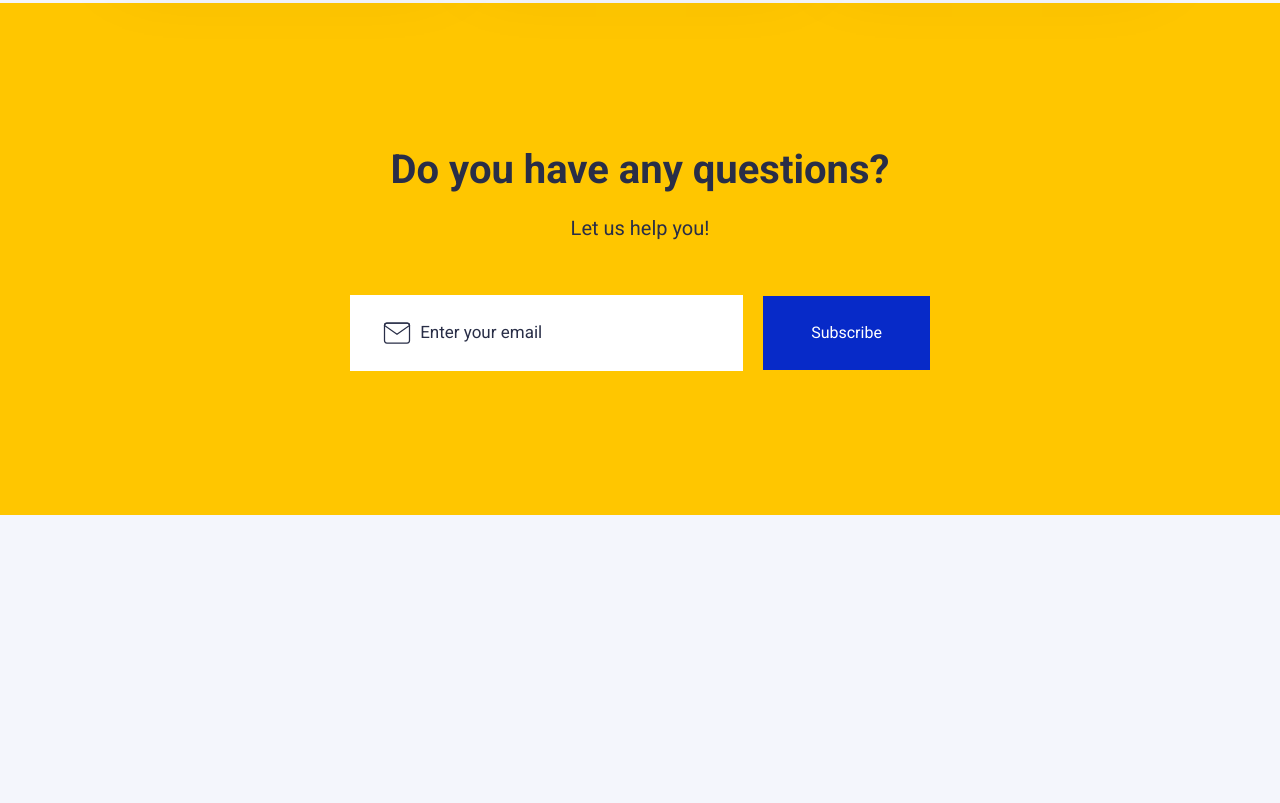
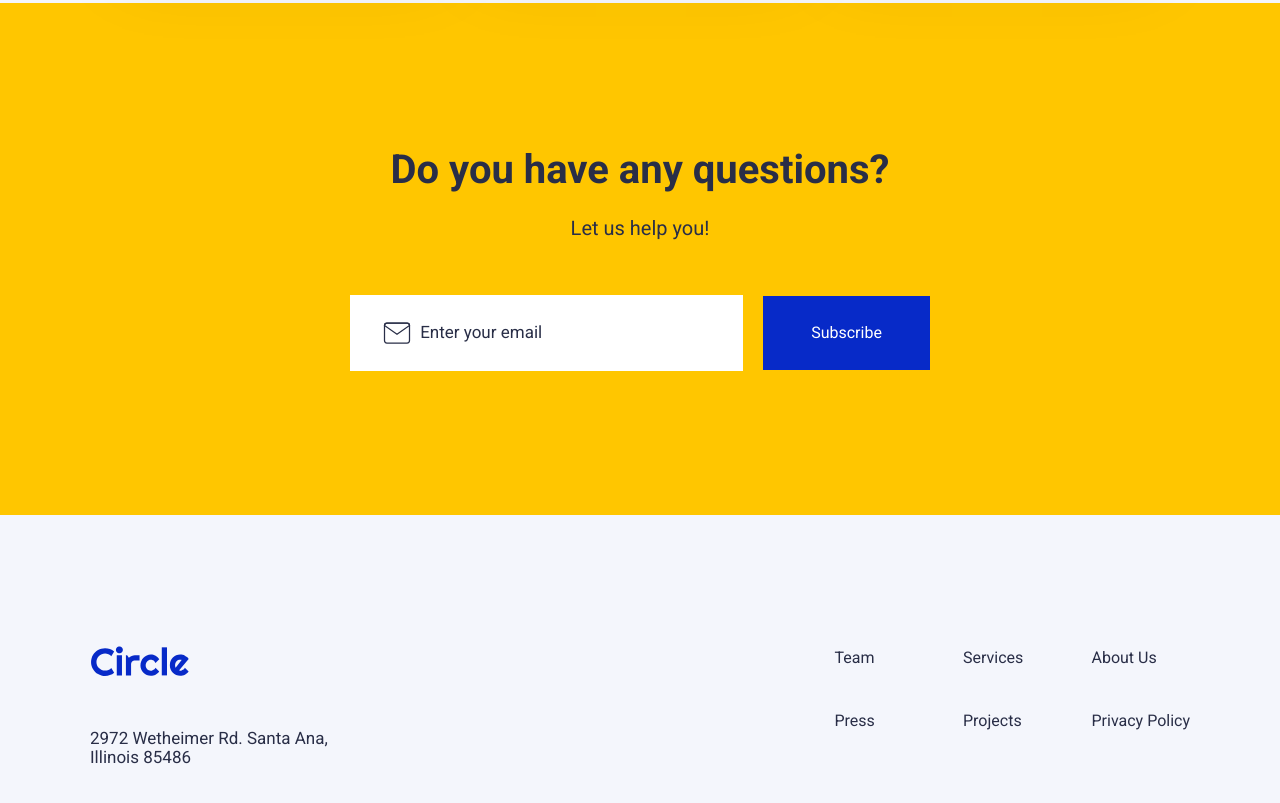
Before and after one commit to evagapi/ironhack-mid-term-project-group-6, a website: page index.html in a window 1280 px wide. Shown: the part 3085-3888 px from the top of the page. Before the commit the page ends 3680 px from the top, so only its background shows below. Drawn offline with Linux system fonts and the light colour scheme.

Commit message:
feat: add footer (#30)

```diff
--- /dev/null
+++ b/css/footer.css
@@ -0,0 +1,29 @@
+.footer {
+  display: flex;
+  justify-content: space-between;
+  align-items: center;
+  margin: 30px auto;
+  max-width: 1100px;
+}
+
+.logo-footer {
+  width: 100px;
+  margin-bottom: 30px;
+  margin-top: 50px;
+}
+
+.footer-2 {
+  display: grid;
+  grid-template-columns: 1fr 1fr 1fr;
+  grid-row: auto;
+  column-gap: 30px;
+  row-gap: 45px;
+  place-items: start;
+  justify-content: stretch;
+  align-content: start;
+}
+
+.footer-2 a {
+  text-decoration: none;
+  color: var(--color-neutral-dark);
+}
--- a/index.html
+++ b/index.html
@@ -14,6 +14,7 @@
     <link rel="stylesheet" href="css/services.css" />
     <link rel="stylesheet" href="css/brands.css" />
     <link rel="stylesheet" href="css/contact.css" />
+    <link rel="stylesheet" href="css/footer.css" />
   </head>
   <body>
     <header>
@@ -215,8 +216,28 @@
         </div>
       </form>
     </section>
-    <footer>
-      <!-- TODO: footer of the page, issue #8 -->
+    <footer class="footer">
+      <div>
+        <img
+          class="logo-footer"
+          src="assets/logos/circle.svg"
+          alt="circle-logo"
+        />
+        <div class="adress">
+          <p class="headline-text-regular font-hight-extra">
+            2972 Wetheimer Rd. Santa Ana,<br />Illinois 85486
+          </p>
+        </div>
+      </div>
+
+      <div class="footer-2">
+        <div><a href="#">Team</a></div>
+        <div><a href="#">Services</a></div>
+        <div><a href="#">About Us</a></div>
+        <div><a href="#">Press</a></div>
+        <div><a href="#">Projects</a></div>
+        <div><a href="#">Privacy Policy</a></div>
+      </div>
     </footer>
   </body>
 </html>
```
